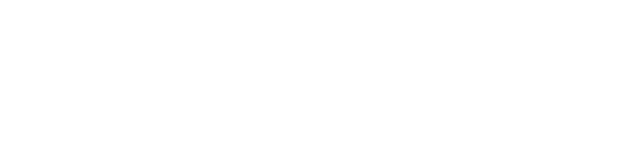
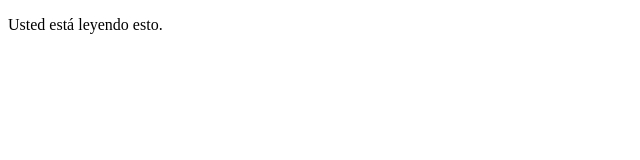
Before and after one commit to Leonbac94/PruebaGit, a website: page src/index.html in a window 1280 px wide. Shown: the whole page, without its empty margins (0-640 px from the left). Drawn offline with Linux system fonts and the light colour scheme.

Commit message:
Primera carga de archivos

```diff
--- a/src/index.html
+++ b/src/index.html
@@ -6,6 +6,13 @@
     <title>Mi primera pagina web</title>
 </head>
 <body>
+<section id="SecBrian">
+    <div>
+        <p>
+            Usted está leyendo esto.
+        </p>
+    </div>
 
+</section>
 </body>
 </html>
```
